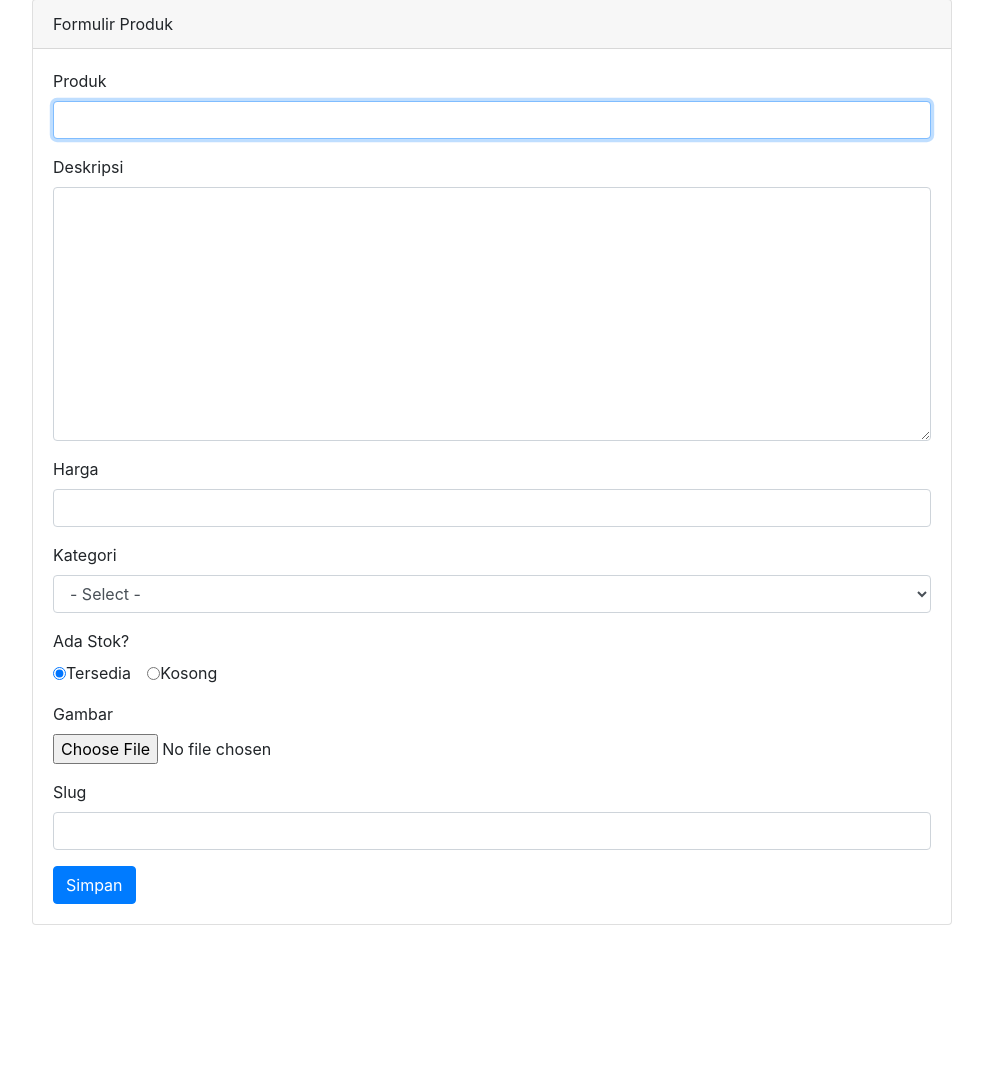
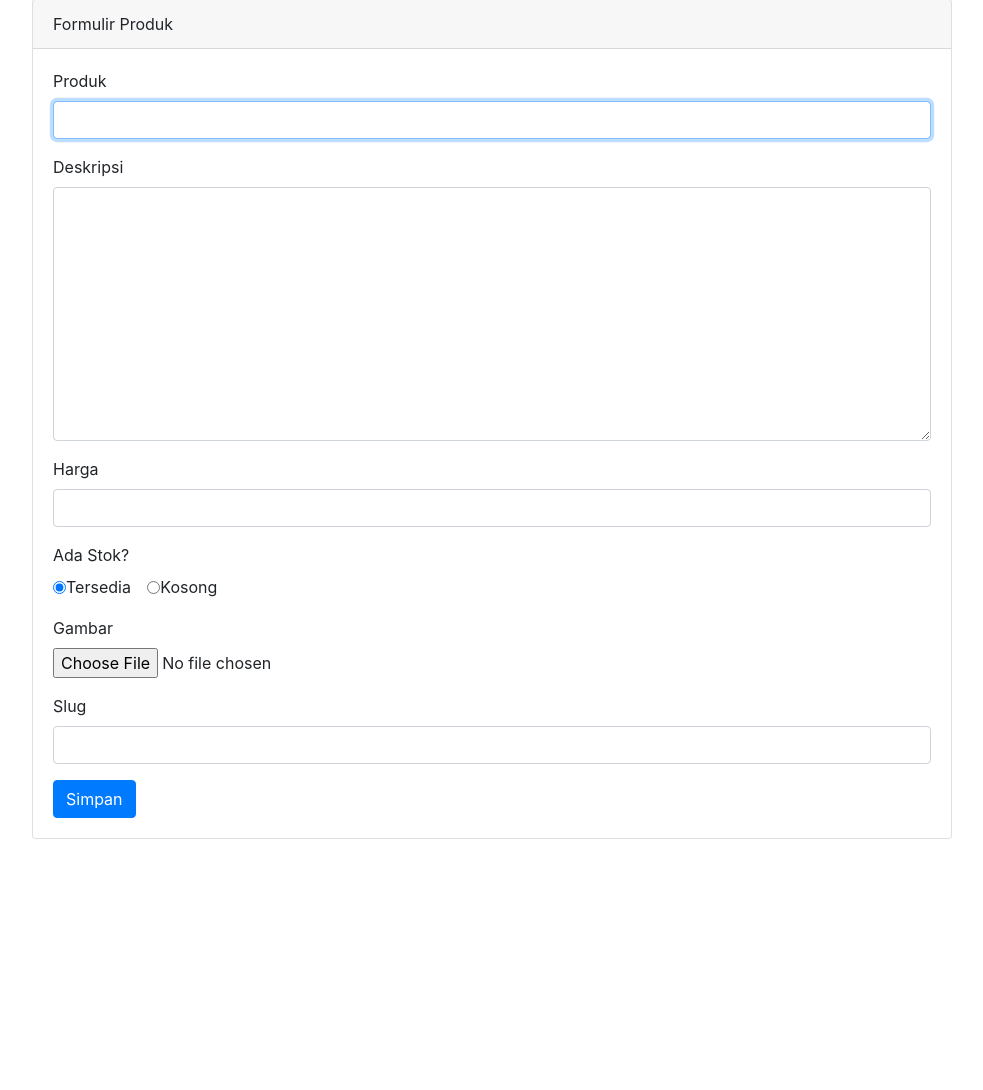
Before and after one commit to pandudwi1/BackendPertemuan10, a CodeIgniter app: page /ci-shop/product/create in a window 1280 px wide. Shown: the part 73-1163 px from the top of the page, without its empty margins (148-1131 px from the left). Run offline with CodeIgniter, Linux system fonts and the light colour scheme; the visitor is signed in with stand-in values (Sample User, id 1); data that the repository does not hold is empty; some libraries are stand-ins or nearby versions.

Commit message:
Update form.php

```diff
--- a/application/views/pages/product/form.php
+++ b/application/views/pages/product/form.php
@@ -22,12 +22,6 @@
                             <label for="">Harga</label>
                             <?= form_input(['type' => 'number', 'name' => 'price', 'value' => $input->price, 'class' => 'form-control', 'required' => true]) ?>
                             <?= form_error('price') ?>
-                        </div>
-                        <div class="form-group">
-                            <label for="">Kategori</label>
-                            <!-- Param 2 getDropdownList, arr[0] adalah 'value' & arr[1] adalah 'nama option' -->
-                            <?= form_dropdown('id_category', getDropdownList('category', ['id', 'title']), $input->id_category, ['class' => 'form-control']) ?>
-                            <?= form_error('id_category') ?>
                         </div>
                         <div class="form-group">
                             <label for="">Ada Stok?</label>
```
